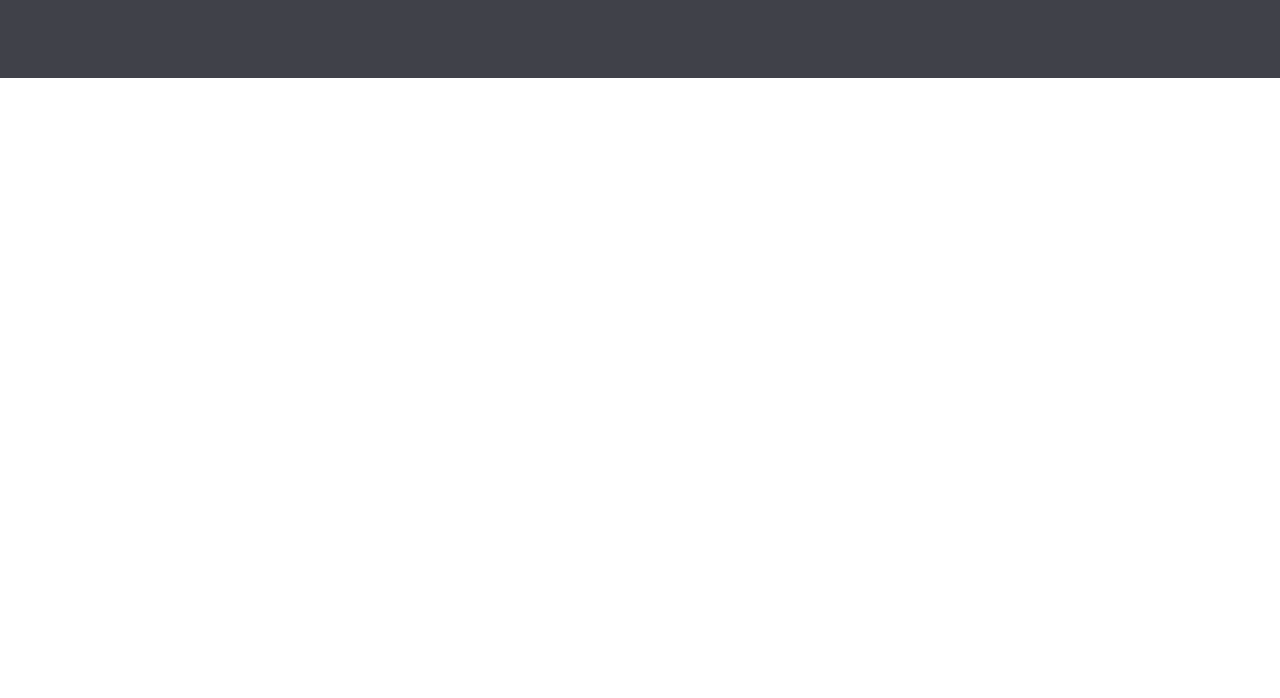
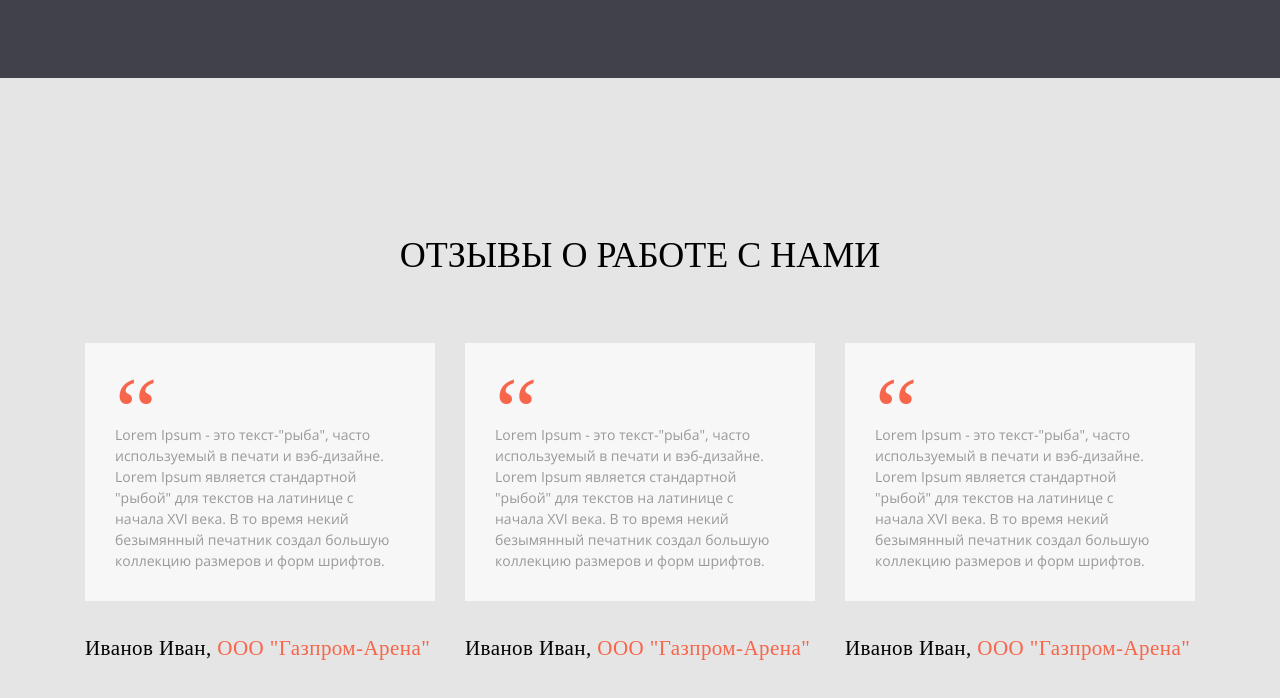
Before and after one commit to Screamo95/project-1, a plain HTML site: page index.html in a window 1280 px wide. Shown: the part 5608-6306 px from the top of the page. Before the commit the page ends 5686 px from the top, so only its background shows below. Drawn offline with Linux system fonts and the light colour scheme; a web font is replaced by a local one.

Commit message:
Верстка reviews

```diff
--- a/css/style.css
+++ b/css/style.css
@@ -587,3 +587,97 @@
     grid-template-columns: repeat(1, 1fr);
   }
 }
+
+                                                               /* Reviews */
+
+.reviews {
+  padding-top: 159px;
+  padding-bottom: 150px;
+  background-color: var(--bg_color);
+}
+.reviews__title {
+  color: #000;
+  text-transform: uppercase;
+  text-align: center;
+  margin-bottom: 70px;
+}
+.reviews__body {
+  display: grid;
+  grid-template-columns: repeat(3, 1fr);
+  gap: 30px;
+}
+.reviews__item {
+}
+.reviews__card {
+  padding: 30px;
+  background-color: #F7F7F7;
+  margin-bottom: 37px;
+}
+.reviews__card-icon {
+  font-family: oswald_bold;
+  font-size: 96px;
+  text-transform: uppercase;
+  color: var(--accent_color);
+  display: block;
+  margin-top: -10px;
+  margin-bottom: -35px;
+}
+.reviews__card-text {
+  color: var(--grey_color);
+}
+.reviews__item-subtitle {
+  color: #000;
+}
+.reviews__item-subtitle span {
+  color: var(--accent_color);
+}
+
+@media screen and (max-width: 1200px) {
+  .reviews__item-subtitle {
+    line-height: 150%;
+  }
+}
+@media screen and (max-width: 992px) {
+  .reviews__body {
+    grid-template-columns: repeat(2, 1fr);
+  }
+  .reviews {
+    padding-top: 100px;
+    padding-bottom: 100px;
+  }
+}
+@media screen and (max-width: 576px) {
+  .reviews__body {
+    grid-template-columns: repeat(1, 1fr);
+  }
+}
+
+
+
+
+
+
+
+
+
+
+
+
+
+
+
+@media screen and (max-width: 1200px) {
+
+}
+@media screen and (max-width: 992px) {
+
+}
+@media screen and (max-width: 768px) {
+
+}
+@media screen and (max-width: 576px) {
+
+}
+@media screen and (max-width: 370px) {
+
+}
--- a/index.html
+++ b/index.html
@@ -212,6 +212,35 @@
     </div>
   </section>
 
+  <section class="reviews">
+    <div class="container">
+      <h2 class="reviews__title h2">Отзывы о работе с нами</h2>
+      <div class="reviews__body">
+        <div class="reviews__item">
+          <div class="reviews__card">
+            <span class="reviews__card-icon">“</span>
+            <p class="reviews__card-text p-reviews">Lorem Ipsum - это текст-"рыба", часто используемый в печати и вэб-дизайне. Lorem Ipsum является стандартной "рыбой" для текстов на латинице с начала XVI века. В то время некий безымянный печатник создал большую коллекцию размеров и форм шрифтов.</p>
+          </div>
+          <h4 class="reviews__item-subtitle h4">Иванов Иван, <span>ООО "Газпром-Арена"</span></h4>
+        </div>
+        <div class="reviews__item">
+          <div class="reviews__card">
+            <span class="reviews__card-icon">“</span>
+            <p class="reviews__card-text p-reviews">Lorem Ipsum - это текст-"рыба", часто используемый в печати и вэб-дизайне. Lorem Ipsum является стандартной "рыбой" для текстов на латинице с начала XVI века. В то время некий безымянный печатник создал большую коллекцию размеров и форм шрифтов.</p>
+          </div>
+          <h4 class="reviews__item-subtitle h4">Иванов Иван, <span>ООО "Газпром-Арена"</span></h4>
+        </div>
+        <div class="reviews__item">
+          <div class="reviews__card">
+            <span class="reviews__card-icon">“</span>
+            <p class="reviews__card-text p-reviews">Lorem Ipsum - это текст-"рыба", часто используемый в печати и вэб-дизайне. Lorem Ipsum является стандартной "рыбой" для текстов на латинице с начала XVI века. В то время некий безымянный печатник создал большую коллекцию размеров и форм шрифтов.</p>
+          </div>
+          <h4 class="reviews__item-subtitle h4">Иванов Иван, <span>ООО "Газпром-Арена"</span></h4>
+        </div>
+      </div>
+    </div>
+  </section>
+
   <script src="js/main.js"></script>
 </body>
 </html>
```
